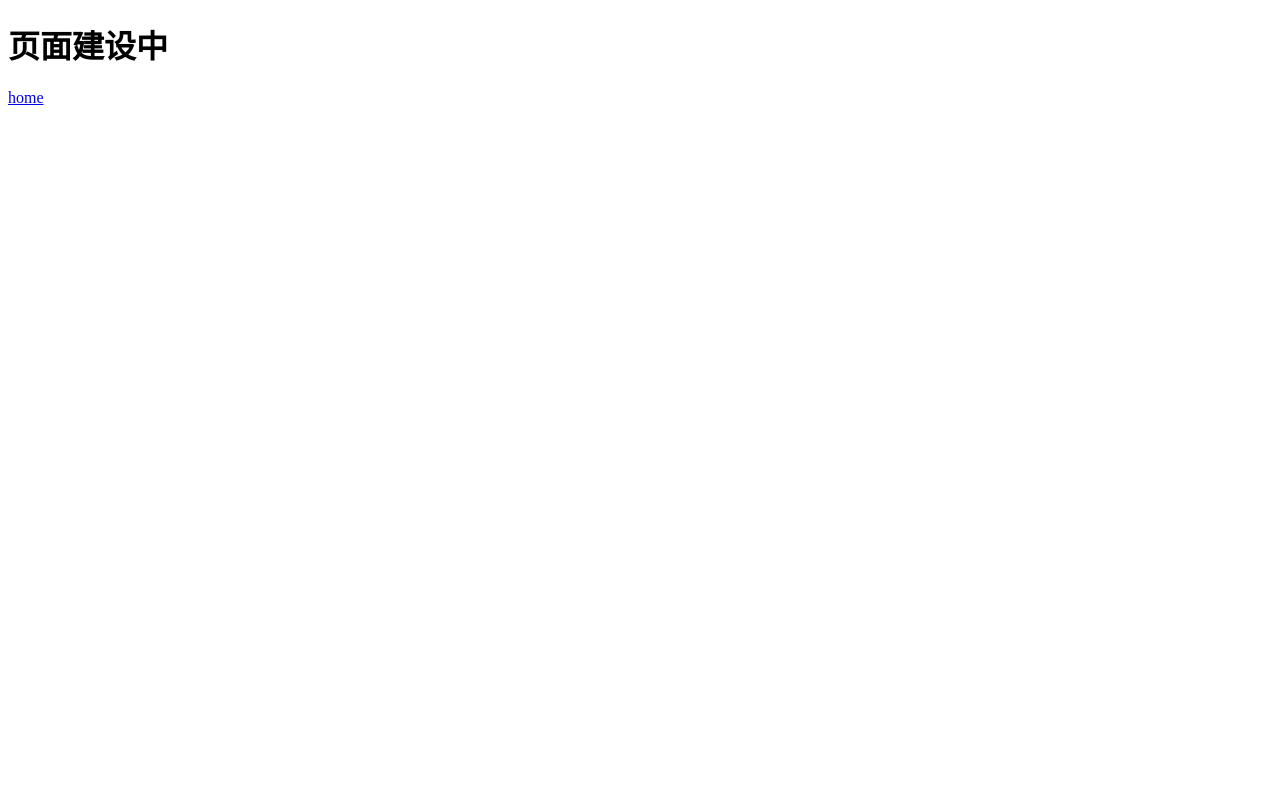
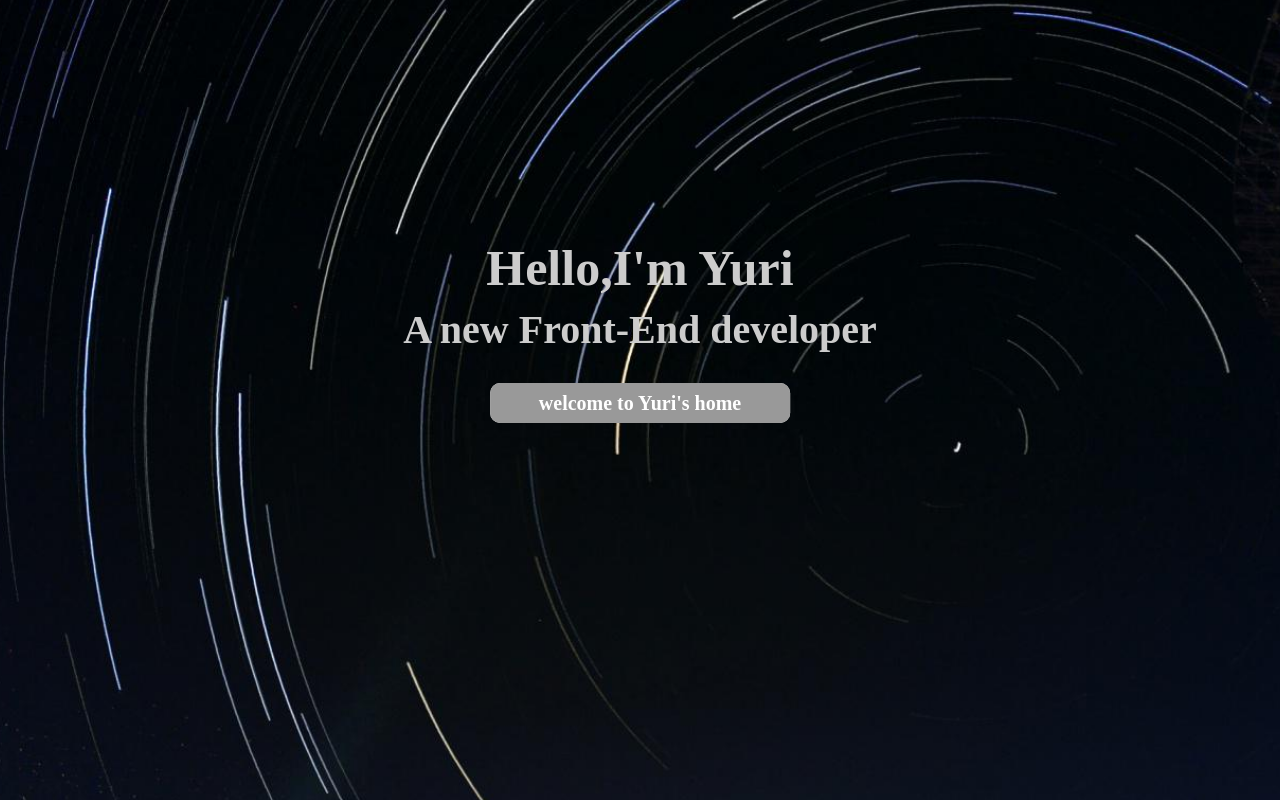
Before and after one commit to YuriTu/youlitu.github.com, a plain HTML site: page index.html in a window 1280 px wide. Drawn offline with Linux system fonts and the light colour scheme.

Commit message:
新主页
动态

```diff
--- a/index.html
+++ b/index.html
@@ -2,11 +2,21 @@
 <html lang="en">
 <head>
 	<meta charset="UTF-8">
-	<title>javascriptsFor10</title>
-	<link rel="stylesheet" type="text/css" href="stylesheets/javascriptFor10.css">
+	<title>welcome to Yuri's home</title>
+	<script type="text/javascript" src = "javascripts/jquery-2.1.4.js"></script>
+	<link rel="stylesheet" type="text/css" href="stylesheets/reset.css">
+	<link rel="stylesheet" type="text/css" href="stylesheets/youlitu.github.io-index.css">
+
 </head>
 <body>
-	<h1> 页面建设中</h1>
-	<a href = "home.html">home</a>
+	<div id = "main">
+		<h1 class ="welcome ">Hello,I'm Yuri</h1>
+		<h2 class = "welcome">A new Front-End developer</h2>
+		<button id ="btn"><a href="youlitu.github.io-home.html">welcome to Yuri's home</a></button>
+	</div>
+
+	<div class ="wrapper bg" data-ibg-bg = "images/home-background-1.jpg"></div>
+<script type="text/javascript" src = "javascripts/jquery.interactive_bg.js"></script>
+<script type="text/javascript" src = "javascripts/youlitu.github.io-index.js"></script>
 </body>
 </html>
```
